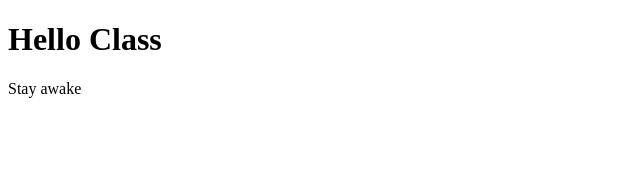
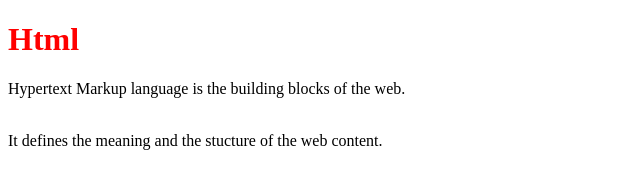
Before and after one commit to EphieAdhiambo/Intro-Prep, a plain HTML site: page index.html in a window 1280 px wide. Shown: the whole page, without its empty margins (0-640 px from the left). Drawn offline with Linux system fonts and the light colour scheme.

Commit message:
Update index.html

```diff
--- a/index.html
+++ b/index.html
@@ -4,10 +4,11 @@
     <meta charset="UTF-8">
     <meta http-equiv="X-UA-Compatible" content="IE=edge">
     <meta name="viewport" content="width=device-width, initial-scale=1.0">
-    <title>How to Stay Awake</title>
+    <title><b>INRTODUCTION TO HTML AND CSS</b></title>
 </head>
 <body>
-    <h1>Hello Class</h1>
-    <p>Stay awake</p>
+    <h1 style="color:red;">Html</h1>
+    <p>Hypertext Markup language is the building blocks of the web.</p>
+    <P><br>It defines the meaning and the stucture of the web content.</p>
 </body>
 </html>
```
